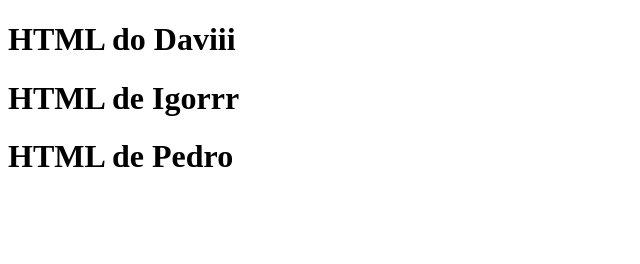
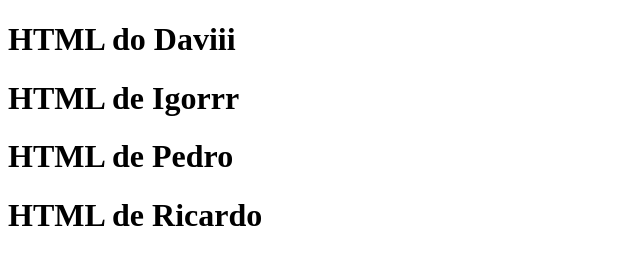
Before and after one commit to daviii-lopes/Trabalho-de-SAP, a plain HTML site: page index.html in a window 1280 px wide. Shown: the whole page, without its empty margins (0-640 px from the left). Drawn offline with Linux system fonts and the light colour scheme.

Commit message:
Update index.html

```diff
--- a/index.html
+++ b/index.html
@@ -8,5 +8,6 @@
   <h1>HTML do Daviii</h1>
   <h1>HTML de Igorrr</h1>
   <h1>HTML de Pedro</h1>
+  <h1>HTML de Ricardo</h1>
 </body>
 </html>
```
